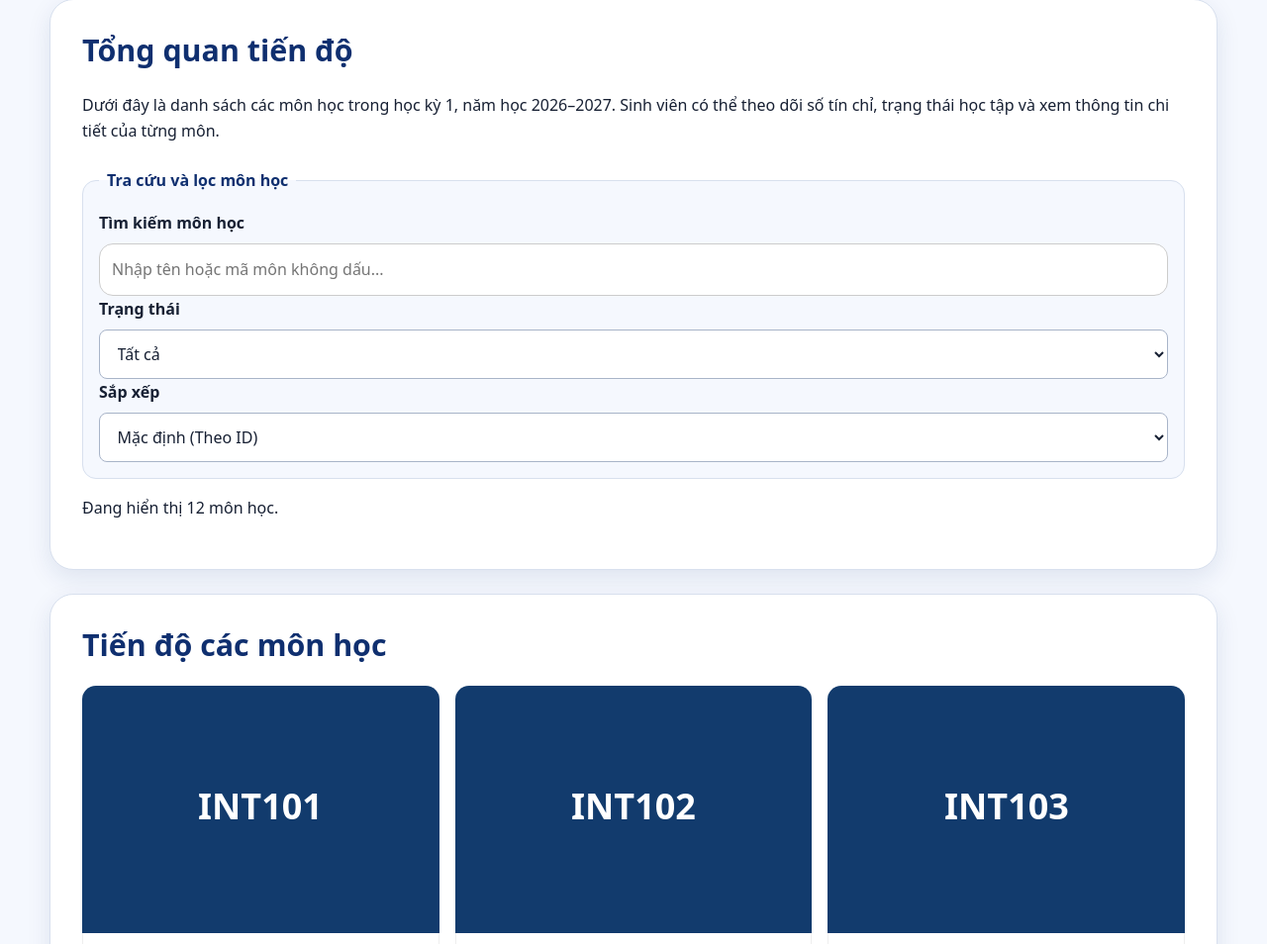
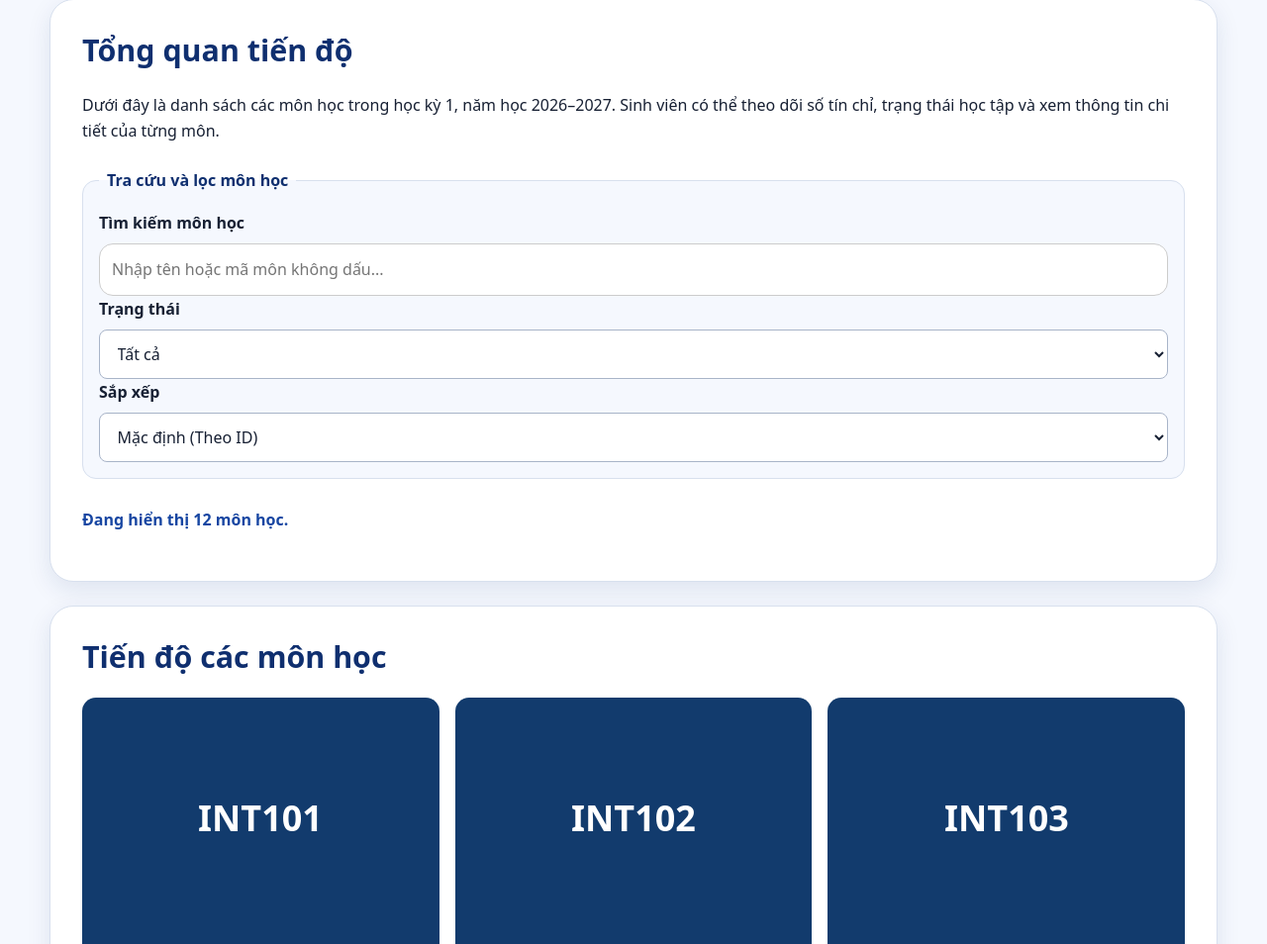
Before and after one commit to lenguyenanhtruc01-sys/ltweb-doan-nhom03, a PHP site: page /danh-sach.html in a window 1280 px wide. Shown: the part 280-1234 px from the top of the page at 99% size. Run offline with PHP 8.4, Linux system fonts and the light colour scheme.

Commit message:
Update style.css

```diff
--- a/css/style.css
+++ b/css/style.css
@@ -1432,3 +1432,13 @@ details > p {
         display: flex;
     }
 }
+.thong-bao-ket-qua {
+    margin-top: var(--kc-3);
+    color: var(--mau-chinh);
+    font-weight: 700;
+}
+
+.thong-bao-loi {
+    color: #b42318;
+    font-weight: 700;
+}
```
